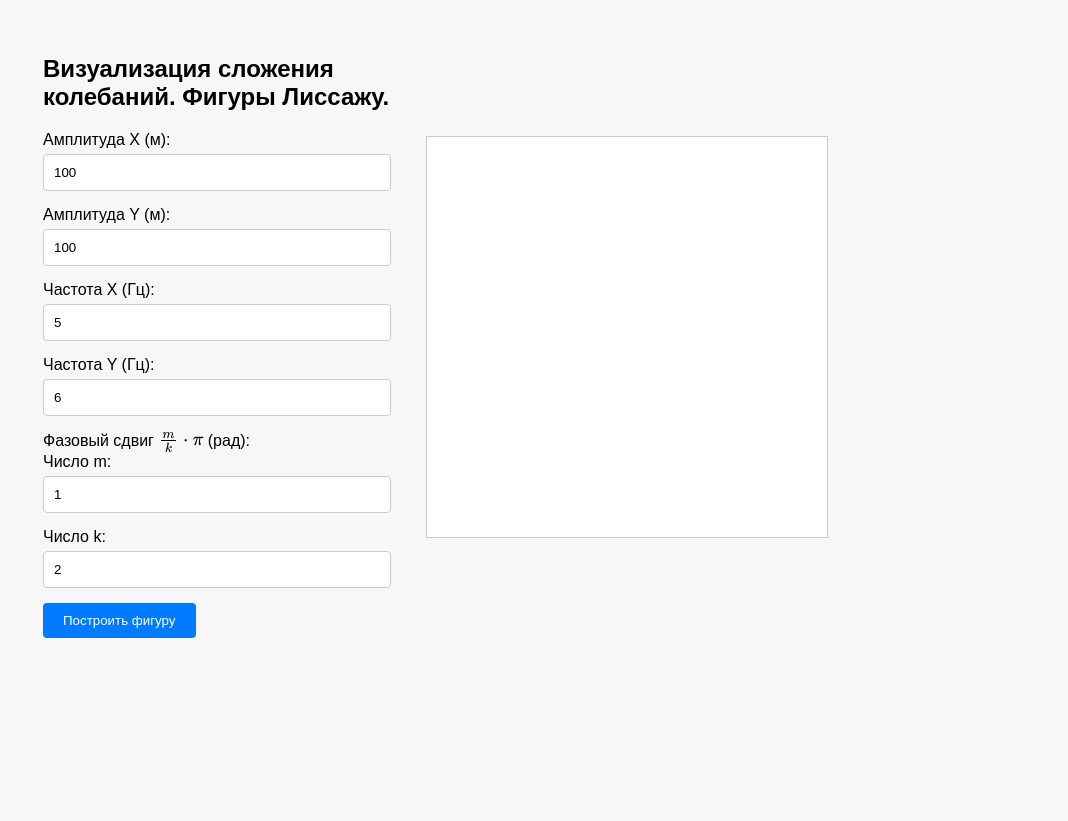
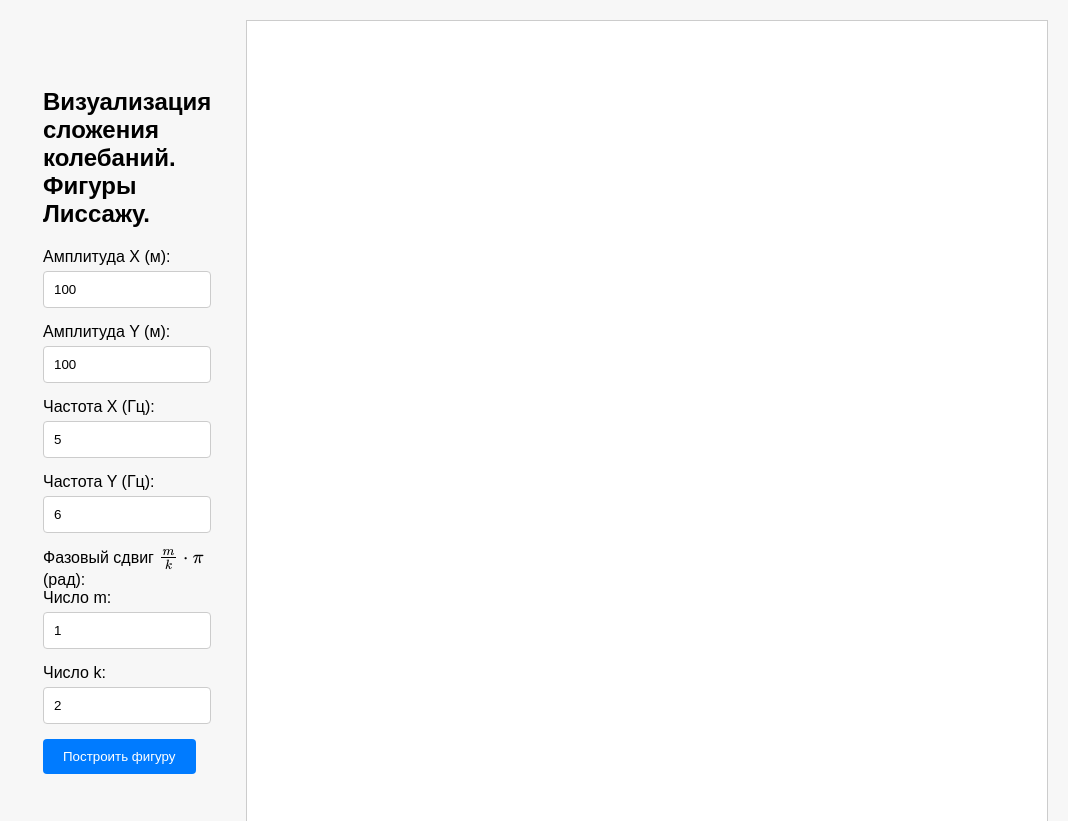
Before and after one commit to danilkashirin/danilkashirin.github.io, a plain HTML site: page task7.html in a window 1280 px wide. Shown: the top 821 px of the page, without its empty margins (212-1280 px from the left). Before the commit the page ends 800 px from the top, so only its background shows below. Drawn offline with nearby package versions, Linux system fonts and the light colour scheme.

Commit message:
Update task7.html

```diff
--- a/task7.html
+++ b/task7.html
@@ -62,7 +62,7 @@
             Число k: <input type="number" id="phaseK" value="2" placeholder=">0"><br>
             <button type="button" onclick="updateLissajous()">Построить фигуру</button>
         </div>
-        <canvas id="lissajousCanvas" width="400" height="400"></canvas>
+        <canvas id="lissajousCanvas" width="800" height="800"></canvas>
     </div>
 
 <script>
```
